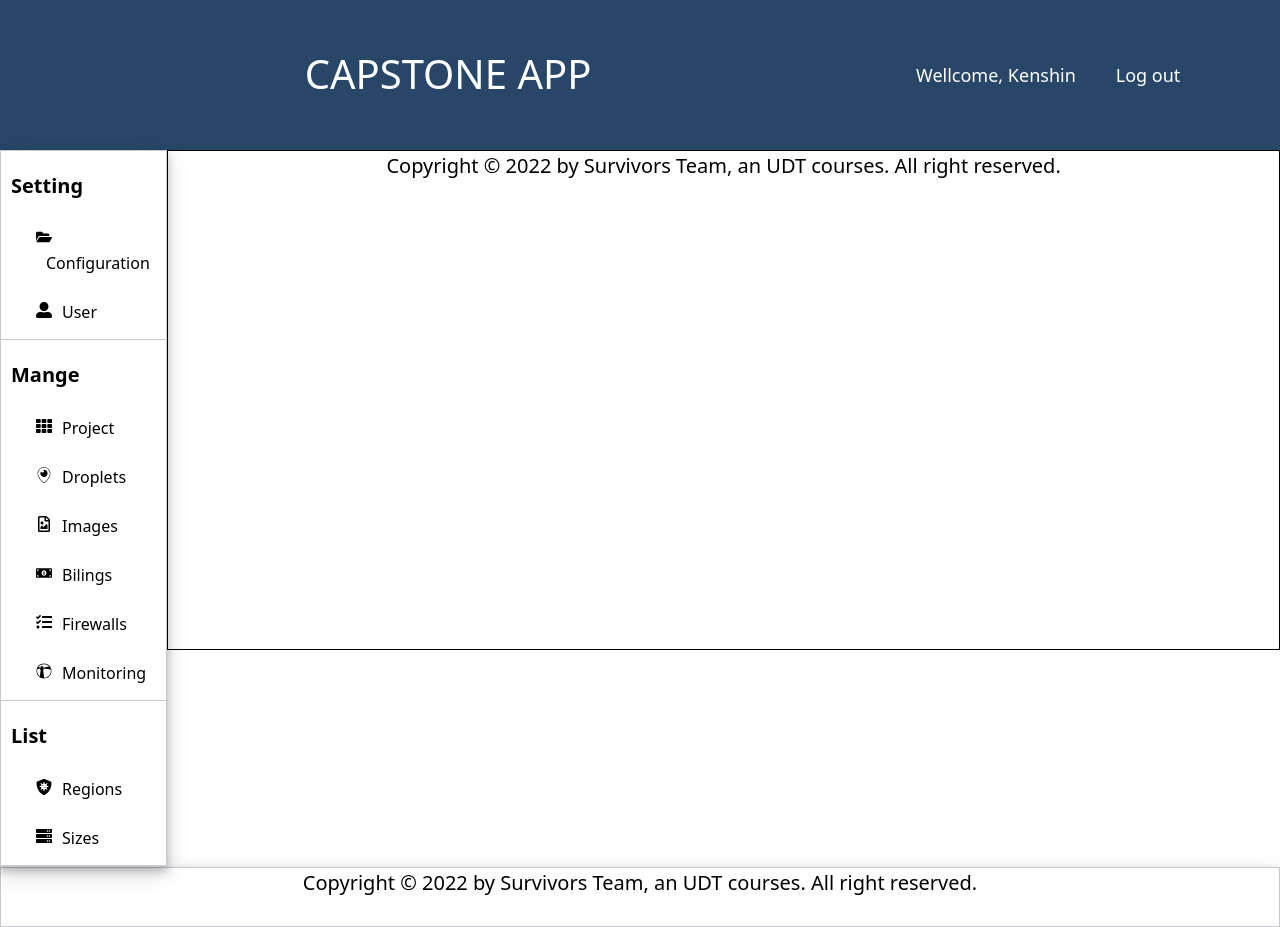
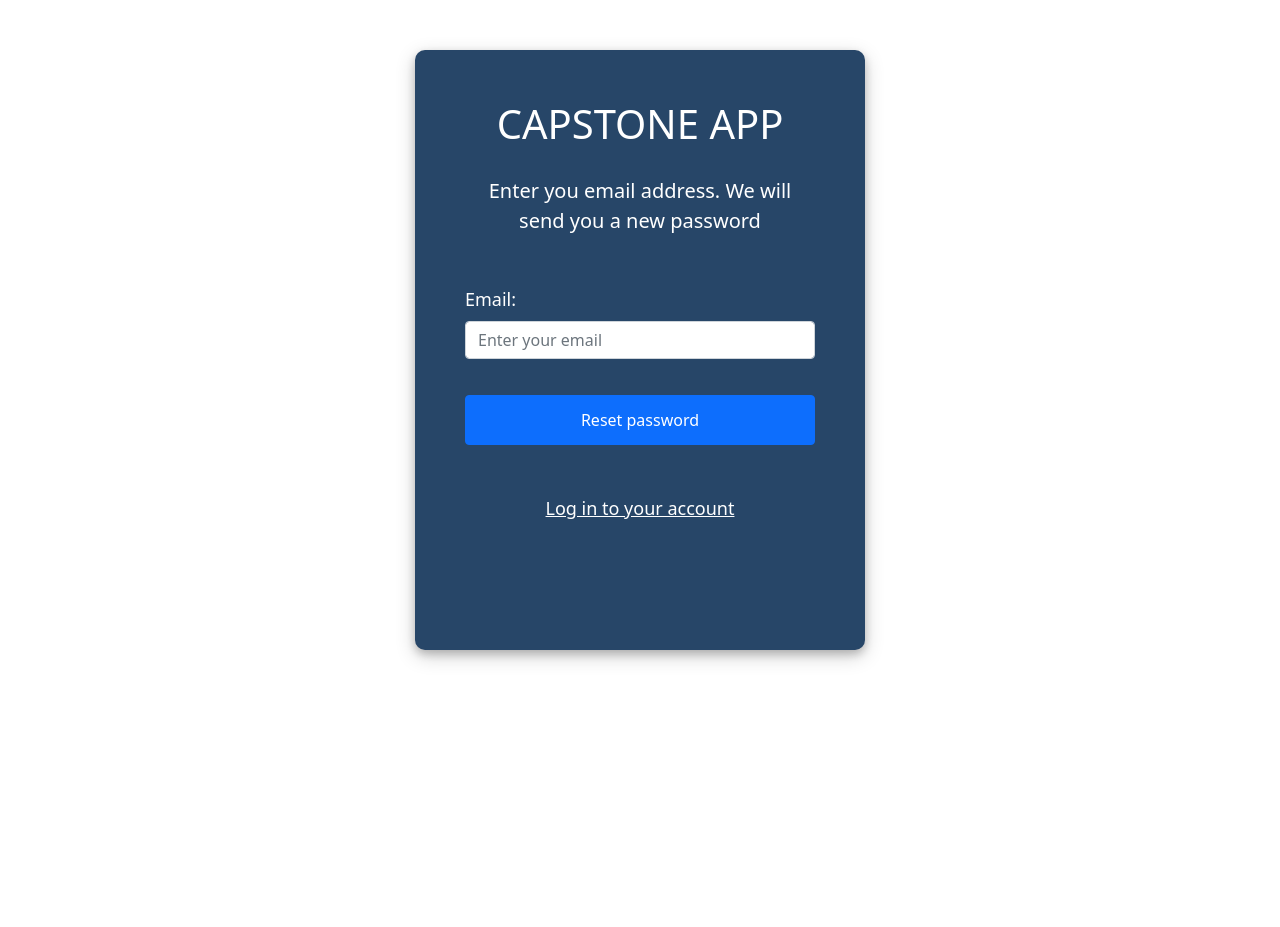
Before and after one commit to quangvinhln2008/CapstoneApp-Front-End, a Next.js app: page /accounts/forgotpassword in a window 1280 px wide. After the commit the page ends 800 px from the top, so only its background shows below. Built offline with nearby package versions, Linux system fonts and the light colour scheme.

Commit message:
feat: Edit UI User List

```diff
--- /dev/null
+++ b/components/layouts/Layout/Layout.module.css
@@ -0,0 +1,8 @@
+.layout {
+  margin: 0px;
+  width: 100%;
+  height: 500px;
+  border: 1px solid #000;
+  display: flex;
+  flex-direction: column;
+}
--- a/components/layouts/Layout/index.tsx
+++ b/components/layouts/Layout/index.tsx
@@ -1,10 +1,24 @@
 import React from 'react'
+import Footer from '../Footer'
+import Header from '../Header'
+import MainContainer from '../MainContainer'
+import Navigation from '../Navigation'
 
-function Layout(props) {
+import style from './Layout.module.css'
+
+interface PropsType {
+  children: JSX.Element
+}
+function Layout(props: PropsType) {
   return (
-    <div>
-      <div className="wrap">{props.children}</div>
-    </div>
+    <>
+      <Header />
+      <MainContainer>
+        <Navigation />
+        <main className={style.layout}>{props.children}</main>
+      </MainContainer>
+      <Footer />
+    </>
   )
 }
 
--- /dev/null
+++ b/components/layouts/Wrap/Wrap.module.css
@@ -0,0 +1,53 @@
+.wrap {
+  margin: auto;
+  background-color: #274668;
+  border-radius: 10px;
+  box-shadow: 0 4px 8px 0 rgba(0, 0, 0, 0.2), 0 6px 20px 0 rgba(0, 0, 0, 0.19);
+  text-align: center;
+  width: 450px;
+  height: 600px;
+  max-width: 500px;
+}
+
+.wrap__header {
+  margin: 50px;
+}
+
+.wrap__form {
+  text-align: left;
+  margin: 50px;
+}
+
+.wrap__label {
+  color: #fff;
+  font-size: 18px;
+  font-weight: lighter;
+}
+
+.wrap__button {
+  width: 350px;
+  height: 50px;
+  max-width: 350px;
+  margin-top: 20px;
+}
+.wrap__link {
+  color: #fff;
+  font-size: 18px;
+  cursor: pointer;
+  font-weight: lighter;
+}
+
+.wrap__link:hover {
+  color: #fff;
+}
+
+.wrap__info {
+  margin: 20px 20px 70px 20px;
+}
+
+.wrap-container {
+  background-color: #fff;
+  display: flex;
+  flex-direction: row;
+  align-content: space-between;
+}
--- a/pages/_app.tsx
+++ b/pages/_app.tsx
@@ -1,29 +1,19 @@
 import React from 'react'
 import '../styles/styles.css'
 import 'bootstrap/dist/css/bootstrap.min.css'
-import Header from '../components/layouts/Header'
-import Container from '../components/layouts/MainContainer'
-import Navigation from '../components/layouts/Navigation'
 import type { AppProps } from 'next/app'
-import MainContainer from '../components/layouts/MainContainer'
-import Content from '../components/layouts/Content'
-import Footer from 'components/layouts/Footer'
+import Layout from 'components/layouts/Layout'
 
 function MyApp({ Component, pageProps }: AppProps) {
   if (Component.getLayout) {
     return Component.getLayout(<Component {...pageProps} />)
   }
+
   return (
-    <>
-      <Header />
-      <MainContainer>
-        <Navigation />
-        <Content>
-          <Component {...pageProps} />
-        </Content>
-      </MainContainer>
-      <Footer />
-    </>
+    <Layout>
+      <Component {...pageProps} />
+    </Layout>
   )
 }
+
 export default MyApp
--- /dev/null
+++ b/pages/accounts/SignIn/SignIn.module.css
@@ -0,0 +1,53 @@
+.wrap {
+  margin: auto;
+  background-color: #274668;
+  border-radius: 10px;
+  box-shadow: 0 4px 8px 0 rgba(0, 0, 0, 0.2), 0 6px 20px 0 rgba(0, 0, 0, 0.19);
+  text-align: center;
+  width: 450px;
+  height: 600px;
+  max-width: 500px;
+}
+
+.wrap__header {
+  margin: 50px;
+}
+
+.wrap__form {
+  text-align: left;
+  margin: 50px;
+}
+
+.wrap__label {
+  color: #fff;
+  font-size: 18px;
+  font-weight: lighter;
+}
+
+.wrap__button {
+  width: 350px;
+  height: 50px;
+  max-width: 350px;
+  margin-top: 20px;
+}
+.wrap__link {
+  color: #fff;
+  font-size: 18px;
+  cursor: pointer;
+  font-weight: lighter;
+}
+
+.wrap__link:hover {
+  color: #fff;
+}
+
+.wrap__info {
+  margin: 20px 20px 70px 20px;
+}
+
+.wrap-container {
+  background-color: #fff;
+  display: flex;
+  flex-direction: row;
+  align-content: space-between;
+}
--- a/pages/accounts/forgotpassword/index.js
+++ b/pages/accounts/forgotpassword/index.js
@@ -1,31 +1,35 @@
 import React from 'react'
-import Layout from 'components/layouts/Layout'
+import style from '../SignIn/SignIn.module.css'
 import { Label, Button, Form, FormGroup, Input } from 'reactstrap'
 
 function ForgotPassword() {
   return (
-    <Layout>
-      <div className="wrap__header">
+    <div className={style.wrap}>
+      <div className={style.wrap__header}>
         <h1>CAPSTONE APP</h1>
         <p>Enter you email address. We will send you a new password</p>
       </div>
-      <Form className="wrap__form">
+      <Form className={style.wrap__form}>
         <FormGroup>
-          <Label className="wrap__label" for="email">
+          <Label className={style.wrap__label} for="email">
             Email:
           </Label>
           <Input id="emal" name="email" placeholder="Enter your email" type="email" />
         </FormGroup>
-        <Button className="wrap__button" color="primary">
+        <Button className={style.wrap__button} color="primary">
           {' '}
           Reset password
         </Button>
       </Form>
-      <a href="/accounts/SignIn" className="wrap__link">
+      <a href="/accounts/SignIn" className={style.wrap__link}>
         Log in to your account
       </a>
-    </Layout>
+    </div>
   )
 }
 
 export default ForgotPassword
+
+ForgotPassword.getLayout = function PageLayout(page) {
+  return <>{page}</>
+}
--- a/styles/styles.css
+++ b/styles/styles.css
@@ -23,61 +23,51 @@ h1 {
   padding-bottom: 20px;
 }
 
+h2 {
+  color: #000;
+  font-size: 40px;
+  text-align: left;
+  font-weight: lighter;
+  padding-top: 50px;
+  padding-bottom: 20px;
+  margin-left: 20px;
+  padding: 20px;
+  border-bottom: 1px solid #c6c9ce;
+  width: 70%;
+}
+
 p {
   color: #fff;
   font-size: 20px;
   font-weight: lighter;
 }
 
-.wrap {
-  background-color: #274668;
-  border-radius: 10px;
-  box-shadow: 0 4px 8px 0 rgba(0, 0, 0, 0.2), 0 6px 20px 0 rgba(0, 0, 0, 0.19);
-  text-align: center;
-  width: 450px;
-  height: 600px;
-  max-width: 500px;
+span {
+  margin-left: 20px;
+  width: 20%;
 }
 
-.wrap__header {
-  margin: 50px;
+.content__header {
+  margin: 0px;
+  display: flex;
+  flex-direction: row;
+  width: 100%;
 }
 
-.wrap__form {
-  text-align: left;
-  margin: 50px;
+.content__filter {
+  margin-top: 30px;
+  margin-left: 30px;
+  display: flex;
+  flex-direction: row;
+  width: 40%;
 }
 
-.wrap__label {
-  color: #fff;
-  font-size: 18px;
-  font-weight: lighter;
-}
-
-.wrap__button {
+.button--add {
   width: 350px;
   height: 50px;
   max-width: 350px;
   margin-top: 20px;
 }
-.wrap__link {
-  color: #fff;
-  font-size: 18px;
-  cursor: pointer;
-  font-weight: lighter;
+.content__table {
+  margin: 20px;
 }
-
-.wrap__link:hover {
-  color: #fff;
-}
-
-.wrap__info {
-  margin: 20px 20px 70px 20px;
-}
-
-.wrap-container {
-  background-color: #fff;
-  display: flex;
-  flex-direction: row;
-  align-content: space-between;
-}
```
Also changed, not shown: components/layouts/Wrap/index.tsx (added, +15 -0 lines), pages/accounts/SignIn/index.tsx (renamed from pages/accounts/SignIn/index.js, +11 -11 lines), pages/users/index.js (deleted, +0 -13 lines), pages/users/index.tsx (added, +56 -0 lines).
